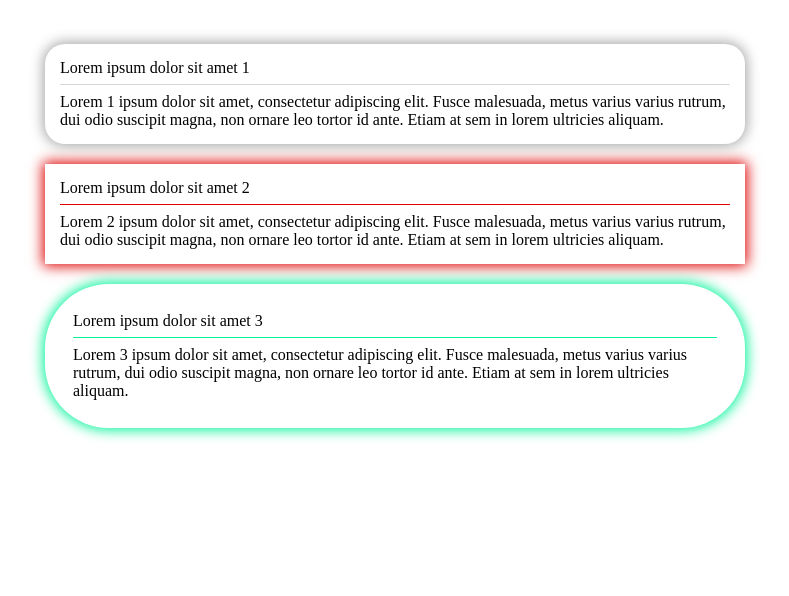
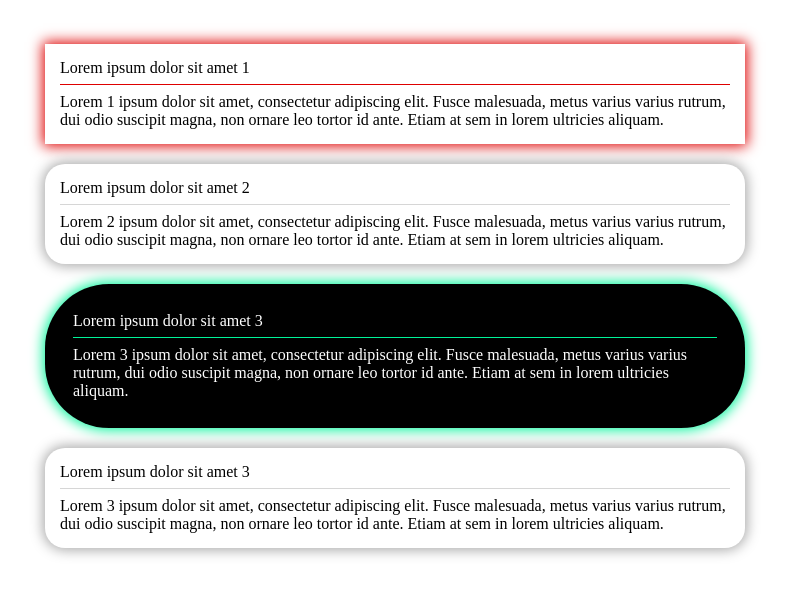
Before and after one commit to Kaznacheykin/testing-work, a plain HTML site: page index.html in a window 1280 px wide. Shown: the whole page, without its empty margins (245-1034 px from the left). Drawn offline with nearby package versions, Linux system fonts and the light colour scheme.

Commit message:
add new style

```diff
--- a/style.css
+++ b/style.css
@@ -32,11 +32,16 @@
 .notifications-list__li.third-style{
     border-radius: 64px;
     padding: 28px;
+    background: #000;
     margin: 20px 0px;
     box-shadow: 0px 0px 13px 2px #00f399;
 }
 .third-style .notifications-list__li-title{
+    color: #fff;
     padding-bottom: 7px;
     margin-bottom: 8px;
     border-bottom: 1px solid #00f399;
 }
+.third-style .notifications-list__li-description{
+    color: #fff;
+}
--- a/vue.js
+++ b/vue.js
@@ -2,9 +2,10 @@ var app = new Vue({
     el: '#app',
     data: {
       notifications: [
-                {title: "Lorem ipsum dolor sit amet 1", description: "Lorem 1 ipsum dolor sit amet, consectetur adipiscing elit. Fusce malesuada, metus varius varius rutrum, dui odio suscipit magna, non ornare leo tortor id ante. Etiam at sem in lorem ultricies aliquam. ", style: "first-style"},
-                {title: "Lorem ipsum dolor sit amet 2", description: "Lorem 2 ipsum dolor sit amet, consectetur adipiscing elit. Fusce malesuada, metus varius varius rutrum, dui odio suscipit magna, non ornare leo tortor id ante. Etiam at sem in lorem ultricies aliquam. ", style: "second-style"},
+                {title: "Lorem ipsum dolor sit amet 1", description: "Lorem 1 ipsum dolor sit amet, consectetur adipiscing elit. Fusce malesuada, metus varius varius rutrum, dui odio suscipit magna, non ornare leo tortor id ante. Etiam at sem in lorem ultricies aliquam. ", style: "second-style"},
+                {title: "Lorem ipsum dolor sit amet 2", description: "Lorem 2 ipsum dolor sit amet, consectetur adipiscing elit. Fusce malesuada, metus varius varius rutrum, dui odio suscipit magna, non ornare leo tortor id ante. Etiam at sem in lorem ultricies aliquam. ", style: "first-style"},
                 {title: "Lorem ipsum dolor sit amet 3", description: "Lorem 3 ipsum dolor sit amet, consectetur adipiscing elit. Fusce malesuada, metus varius varius rutrum, dui odio suscipit magna, non ornare leo tortor id ante. Etiam at sem in lorem ultricies aliquam. ", style: "third-style"},
+                {title: "Lorem ipsum dolor sit amet 3", description: "Lorem 3 ipsum dolor sit amet, consectetur adipiscing elit. Fusce malesuada, metus varius varius rutrum, dui odio suscipit magna, non ornare leo tortor id ante. Etiam at sem in lorem ultricies aliquam. ", style: "first-style"},
                       ]
     },
   })
```
